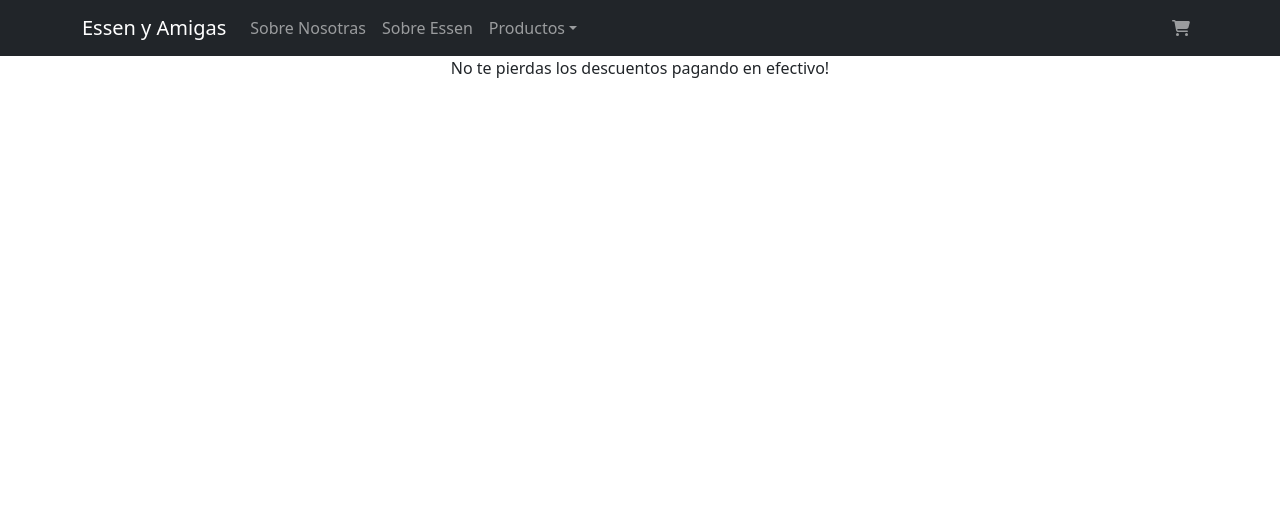
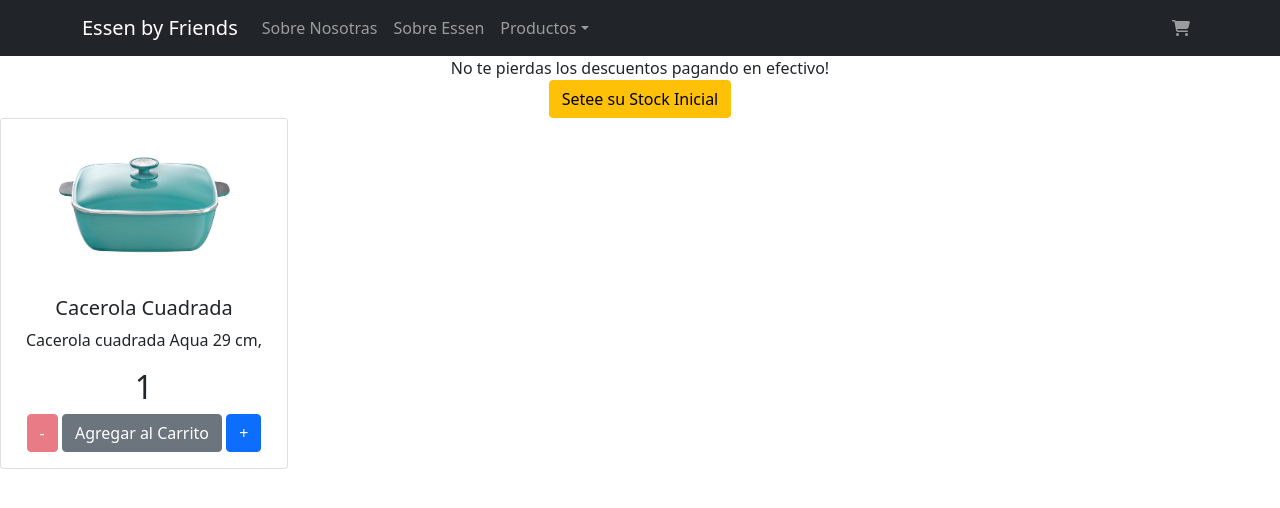
Before and after one commit to arieldumpierres/dumpierres_desafio2, a React (Create React App) app: page / in a window 1280 px wide. Shown: the top 508 px of the page. Built offline with nearby package versions, Linux system fonts and the light colour scheme.

Commit message:
se agrego componente ItemCount

```diff
--- a/src/App.jsx
+++ b/src/App.jsx
@@ -2,13 +2,31 @@ import './App.css'
 import 'bootstrap/dist/css/bootstrap.min.css';
 import NavBar from './componentes/NavBar/NavBar';
 import ItemListContainer from './container/ItemListContainer';
+import ItemCount from './componentes/ItemCount/ItemCount';
+import React, {useState} from 'react'
+import Button from 'react-bootstrap/esm/Button'
 
 function App() {
+  const [stock, setStock]= useState()
+  const changeStock=() =>{
+    let stocking=prompt("Introduzca stock inicial");
+    setStock(stocking);
+    console.log (stock,stocking)
+  }
+
+  //useEffect(()=>{console.log(stock)},[stock]);
+
+
   return (
     <div className='App'>
      <NavBar/>
 
      <ItemListContainer id="saludo" saludo='No te pierdas los descuentos pagando en efectivo!'/>
+     <div>
+    <Button variant="warning" onClick={changeStock}>Setee su Stock Inicial</Button>{' '}
+    </div>
+     <ItemCount stockInicial={stock} initial={1}/>
+
     </div>
   );
 }
--- /dev/null
+++ b/src/componentes/ItemCount/ItemCount.jsx
@@ -0,0 +1,37 @@
+import React, {useEffect, useState} from 'react'
+import Card from 'react-bootstrap/Card'
+import Button from 'react-bootstrap/esm/Button'
+import img from '../../img/aquacacerolacuadrada30cm.jpg'
+
+function ItemCount({stockInicial, initial}) {
+
+const [count, setCount] = useState(initial);
+console.log('contador inicial hardcoreado en:'+ initial);
+
+
+
+
+
+  return (
+    <>
+
+    <Card style={{ width: '18rem' }}>
+  <Card.Img variant="top" src={img}/>
+  <Card.Body>
+    <Card.Title>Cacerola Cuadrada</Card.Title>
+    <Card.Text>
+      Cacerola cuadrada Aqua 29 cm,
+    </Card.Text>
+    <h2>{count}</h2>
+
+    <Button variant="danger" onClick={()=>setCount(count-1)} disabled={count===1}>-</Button>{' '}
+    <Button variant="secondary" onClick={()=>console.log ('Agrego a su carrito '+count +' caserola/s cuadrada/s')}>Agregar al Carrito</Button>{' '}
+    <Button variant="primary" onClick={()=>setCount(count+1)} disabled={count == stockInicial}>+</Button>{' '}
+
+  </Card.Body>
+</Card>
+    </>
+  )
+}
+
+export default ItemCount
--- a/src/componentes/NavBar/NavBar.jsx
+++ b/src/componentes/NavBar/NavBar.jsx
@@ -15,7 +15,7 @@ function NavBar() {
 
 <Navbar collapseOnSelect expand="lg" bg="dark" variant="dark">
   <Container>
-  <Navbar.Brand href="#home">Essen y Amigas</Navbar.Brand>
+  <Navbar.Brand href="#home">Essen by Friends</Navbar.Brand>
   <Navbar.Toggle aria-controls="responsive-navbar-nav" />
   <Navbar.Collapse id="responsive-navbar-nav">
     <Nav className="me-auto">
```
Also changed, not shown: src/componentes/Widgets/Widget.jsx (line endings or trailing spaces), src/img/aquacacerolacuadrada30cm.jpg (added).
